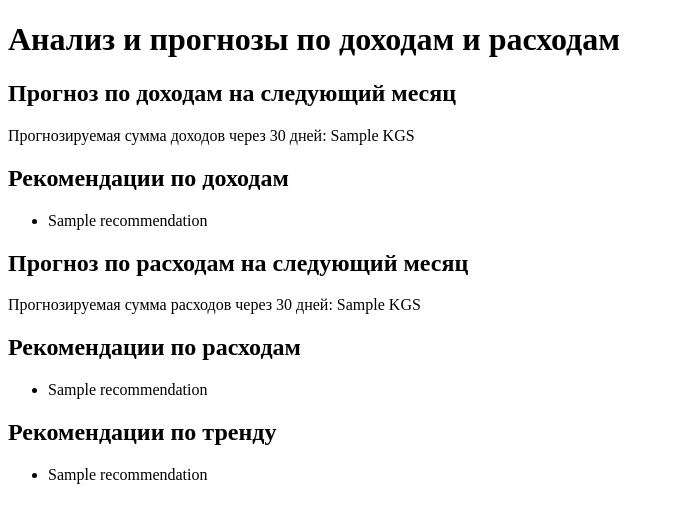
After one commit to Someone1print/Afina, a Django app: template templates/all_in_one.html in a window 1280 px wide. The commit adds this page. Shown: the top 523 px of the page, without its empty margins (0-674 px from the left). Run offline with Django 5.2, Linux system fonts and the light colour scheme; the template is opened without the code that fills it: most values are stand-ins (such as "Sample title", 1, 10 or a date in 2020).

Commit message:
added all in one (#115)

```diff
--- a/afina/urls.py
+++ b/afina/urls.py
@@ -103,4 +103,5 @@ urlpatterns = [
     path('expense_forecast/', views.expense_forecast_view, name='expense_forecast'),
     path('detect_anomalies/', views.detect_anomalies, name='detect_anomalies'),
     path('recommendations/', views.recommendations_view, name='recommendations'),
+    path('all_in_one/', views.all_in_one_view, name='all_in_one'),
 ]+ static(settings.MEDIA_URL, document_root=settings.MEDIA_ROOT)
--- /dev/null
+++ b/templates/all_in_one.html
@@ -0,0 +1,50 @@
+<!DOCTYPE html>
+<html lang="ru">
+<head>
+    <meta charset="UTF-8">
+    <meta name="viewport" content="width=device-width, initial-scale=1.0">
+    <title>Анализ и прогнозы по доходам и расходам</title>
+</head>
+<body>
+    <h1>Анализ и прогнозы по доходам и расходам</h1>
+
+    <h2>Прогноз по доходам на следующий месяц</h2>
+    <p>Прогнозируемая сумма доходов через 30 дней: {{ forecast_month }} KGS</p>
+
+    <h2>Рекомендации по доходам</h2>
+    {% if income_recommendations %}
+        <ul>
+            {% for recommendation in income_recommendations %}
+                <li>{{ recommendation }}</li>
+            {% endfor %}
+        </ul>
+    {% else %}
+        <p>Нет рекомендаций по увеличению доходов.</p>
+    {% endif %}
+
+    <h2>Прогноз по расходам на следующий месяц</h2>
+    <p>Прогнозируемая сумма расходов через 30 дней: {{ forecast_month_expense }} KGS</p>
+
+    <h2>Рекомендации по расходам</h2>
+    {% if expense_recommendations %}
+        <ul>
+            {% for recommendation in expense_recommendations %}
+                <li>{{ recommendation }}</li>
+            {% endfor %}
+        </ul>
+    {% else %}
+        <p>Нет рекомендаций по сокращению расходов.</p>
+    {% endif %}
+
+    <h2>Рекомендации по тренду</h2>
+    {% if trend_recommendations %}
+        <ul>
+            {% for recommendation in trend_recommendations %}
+                <li>{{ recommendation }}</li>
+            {% endfor %}
+        </ul>
+    {% else %}
+        <p>Нет особых рекомендаций по тренду.</p>
+    {% endif %}
+</body>
+</html>
--- a/templates/base.html
+++ b/templates/base.html
@@ -78,6 +78,7 @@ document.addEventListener('DOMContentLoaded', () => {
       <li>
         {% if has_active_subscription %}
           <a href="{% url 'savings_list' %}">Копилка</a>
+          <a href="{% url 'all_in_one' %}">AI</a>
         {% else %}
           <a href="{% url 'stripe_test' %}" style="opacity: 0.7;" title="Требуется подписка">
             Копилка 🔒
```
Also changed, not shown: afina/views.py (+77 -0 lines).
